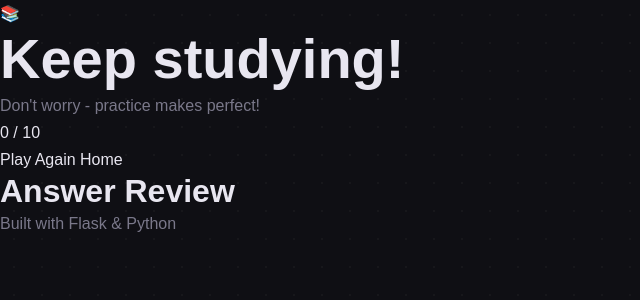
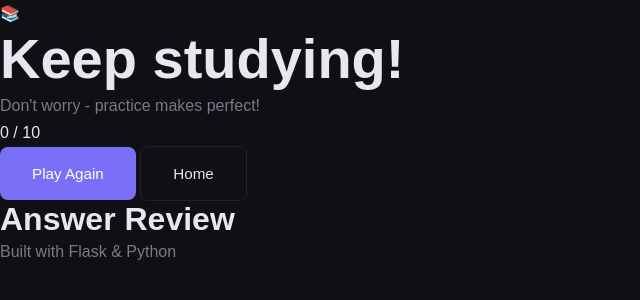
Before and after one commit to colin-182/FLASK_QUIZ, a Flask app: page /results in a window 1280 px wide. Shown: the part 27-327 px from the top of the page, without its empty margins (0-640 px from the left). Run offline with Flask 3, Linux system fonts and the light colour scheme.

Commit message:
section 3 - buttons - added on style.css

```diff
--- a/static/css/style.css
+++ b/static/css/style.css
@@ -53,3 +53,42 @@ h1, h2, h3 {
 h1 { font-size: clamp(2rem, 5vw, 3.5rem); }
 h2 { font-size: clamp(1.4rem, 3vw, 2rem); }
 p {color: var(--muted); }
+
+/* section 3 - buttons */
+.btn {
+    display: inline-flex;
+    align-items: center;
+    justify-content: center;
+    gap: 0.5rem;
+    padding: 0.85rem 2rem;
+    border-radius: 8px;
+    font-family: var(--font-body);
+    font-size: 0.95rem;
+    font-weight: 500;
+    cursor: pointer;
+    border: none;
+    transition: var(--transition);
+    white-space: nowrap;
+}
+
+.btn--primary {
+    background: var(--accent);
+    color: #fff;
+}
+
+.btn--primary:hover {
+    background: #9d93ff;
+    transform: translateY(-2px);
+    box-shadow: 0 8px 24px var(--accent-glow);
+}
+
+.btn--ghost {
+    background: transparent;
+    color: var(--text);
+    border: 1px solid var(--border);
+}
+
+.btn--ghost:hover {
+    border-color: var(--accent);
+    color: var(--accent);
+}
```
